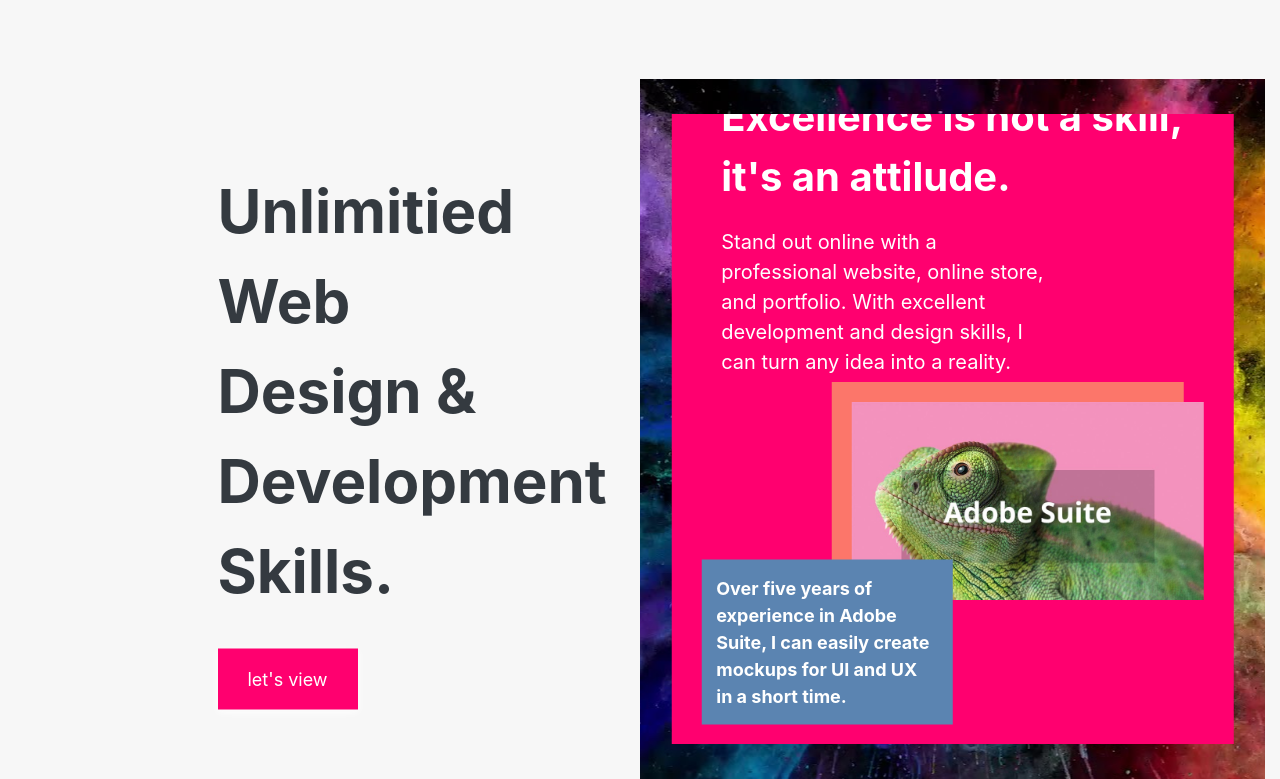
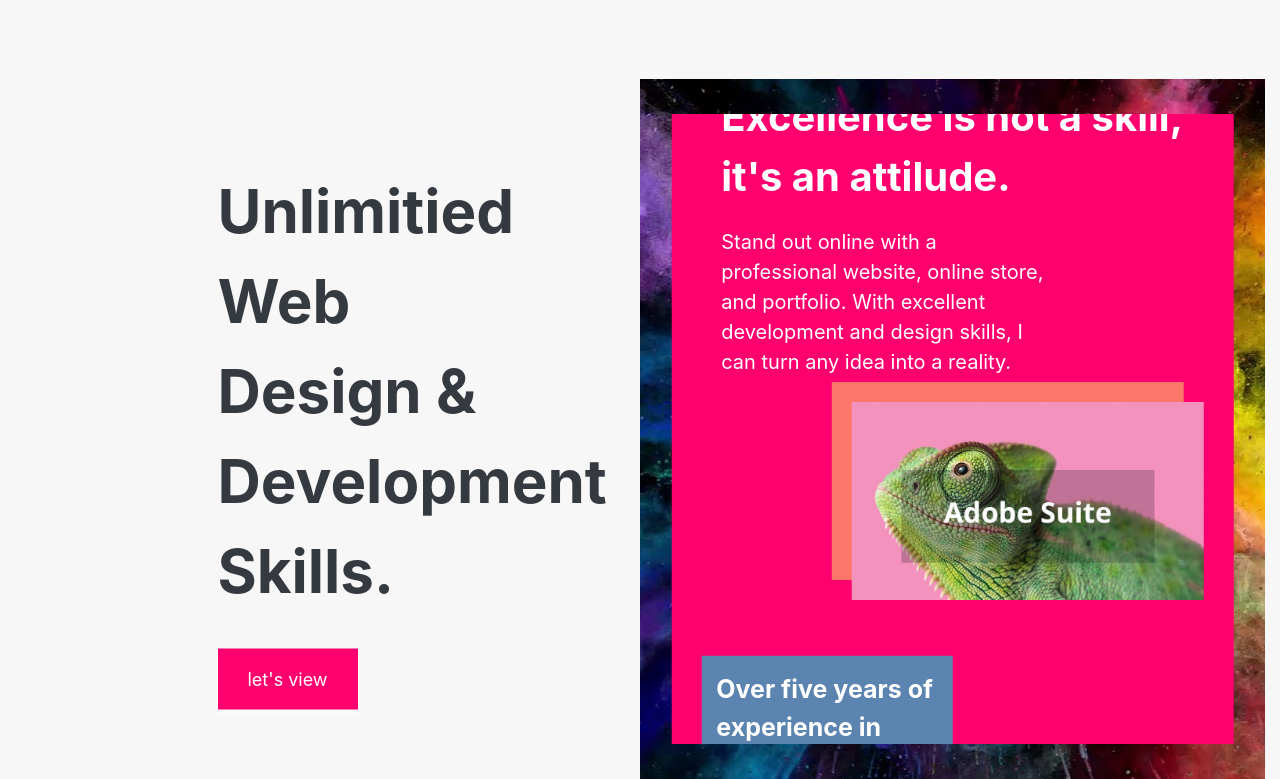
Before and after one commit to CopyDemon/Shengdesign_React, a React (Create React App) app in the folder shengdesign_react/: page / in a window 1280 px wide. Shown: the part 1016-1795 px from the top of the page. Built offline with nearby package versions, Linux system fonts and the light colour scheme.

Commit message:
update skills design element's css fix screen resize

```diff
--- a/shengdesign_react/src/pages/home/skills/design_element/design_element.module.css
+++ b/shengdesign_react/src/pages/home/skills/design_element/design_element.module.css
@@ -103,8 +103,8 @@
 		top: -75%;
 	}
 
-	80% {
-		top: -125%;
+	90% {
+		top: -200%;
 	}
 
 	100% {
@@ -113,19 +113,29 @@
 }
 
 .skills_design_element_mock_inner_main_content_title {
-	padding-left: 20px;
-	padding-right: 20px;
-	margin: 20px auto;
+	margin: 20px;
 	font-size: 40px;
 	font-weight: bold;
 	color: white;
+}
+
+@media (min-width: 1000px) {
+	.skills_design_element_mock_inner_main_content_title {
+		font-size: 40px;
+	}
+}
+
+@media (max-width: 1000px) {
+	.skills_design_element_mock_inner_main_content_title {
+		font-size: 30px;
+	}
 }
 
 .skills_design_element_mock_inner_main_content_row {
 	position: relative;
 	display: inline-block;
 	width: 100%;
-	min-height: 400px;
+	min-height: 500px;
 	margin-bottom: 30px;
 }
 
@@ -152,7 +162,7 @@
 .skills_design_element_mock_inner_main_content_row_content {
 	display: inline-block;
 	padding: 15px;
-	font-size: 18px;
+	font-size: 25px;
 	font-weight: bold;
 	color: white;
 	background-color: var(--pink_blue);
@@ -202,13 +212,13 @@
 	.content_box_align_left {
 		position: absolute;
 		left: 0;
-		top: 60%;
+		top: 80%;
 		transform: translateY(-50%);
 	}
 	.content_box_align_right {
 		position: absolute;
 		right: 0;
-		top: 60%;
+		top: 80%;
 		transform: translateY(-50%);
 	}
 }
```
